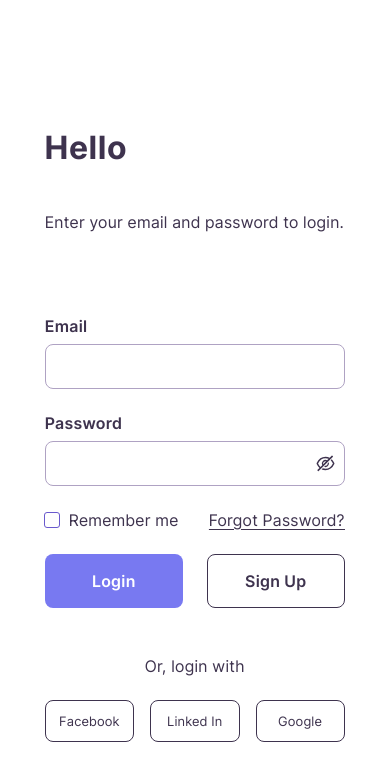
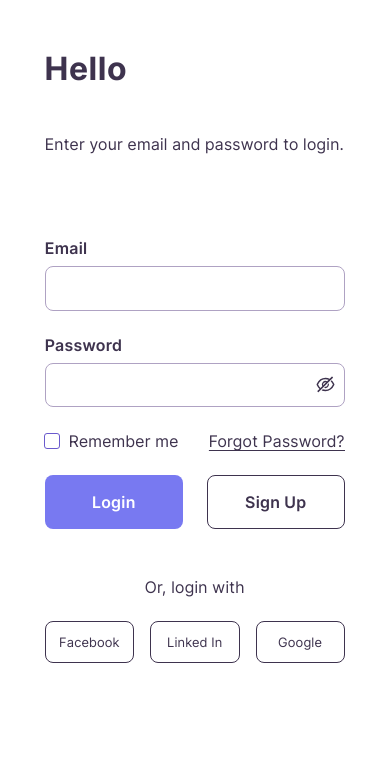
Before and after one commit to hikmanisyariful/stackblitz-starters-mh6bj5, a React (Create React App) app: page / in a window 390 px wide. Shown: the top 780 px of the page. Built offline with nearby package versions, Linux system fonts and the light colour scheme; a web font is replaced by a local one.

Commit message:
clean code

```diff
--- a/src/style.css
+++ b/src/style.css
@@ -17,6 +17,7 @@ p {
 .appContainer {
   display: grid;
   grid-template-columns: auto minmax(auto, 600px);
+  justify-items: center;
   min-height: 100vh;
 }
 
@@ -51,7 +52,7 @@ p {
   display: flex;
   flex-direction: column;
   justify-content: center;
-  width: clamp(300px, 30vw, 450px);
+  width: clamp(300px, 35vw, 450px);
   position: relative;
 }
 
@@ -312,6 +313,7 @@ button:disabled {
 @media (max-width: 826px) {
   .appContainer {
     grid-template-columns: 1fr;
+    align-items: flex-start;
   }
 
   .backgroundCover {
@@ -319,12 +321,7 @@ button:disabled {
   }
 
   .formSection {
-    padding: clamp(1em, 1.2vw, 2em);
-    margin: 0 auto;
-    display: flex;
-    flex-direction: column;
-    justify-content: center;
-    width: clamp(300px, 30vw, 450px);
-    position: relative;
+    margin: revert;
+    justify-content: flex-start;
   }
 }
```
